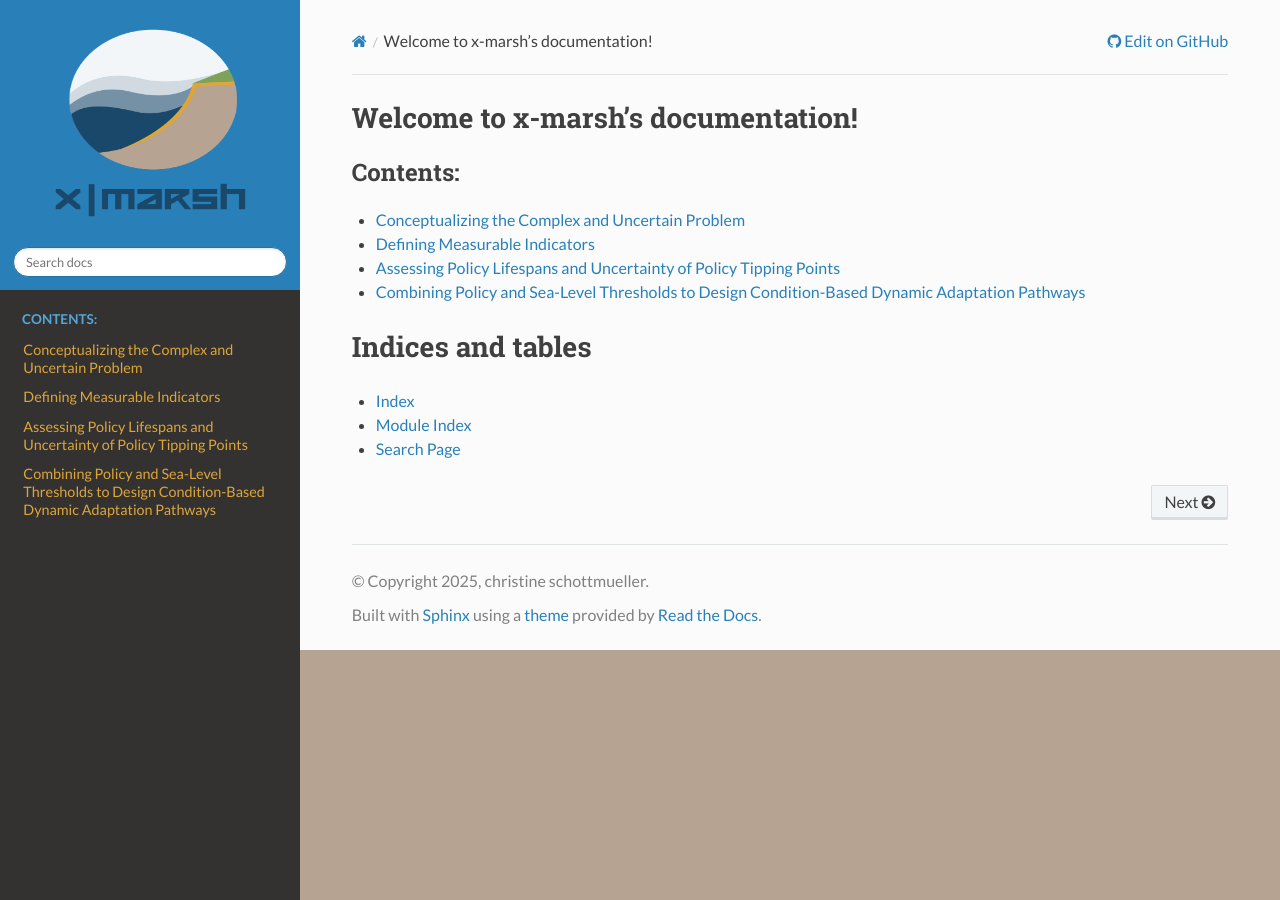
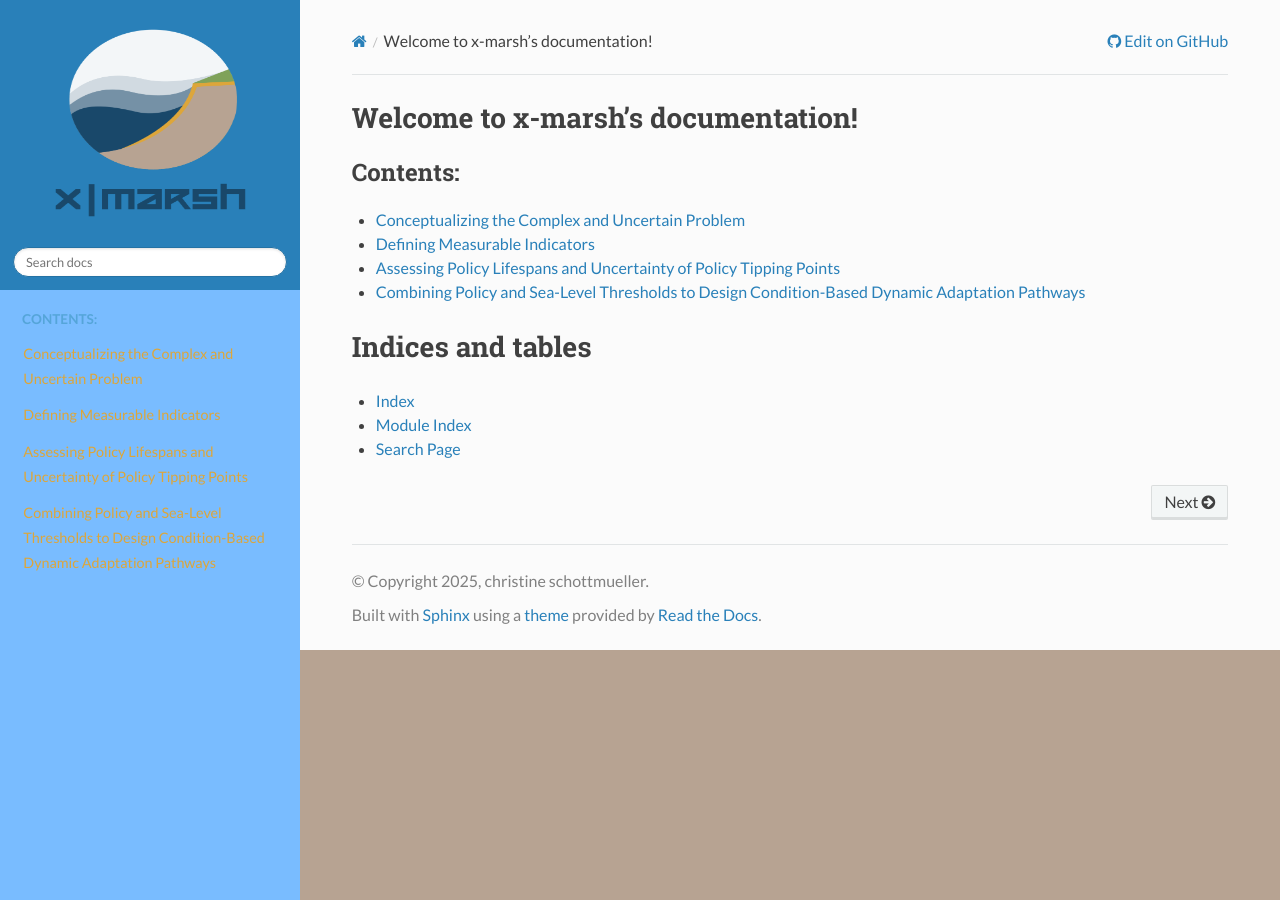
Before and after one commit to christineschottmueller/x-marsh, a Sphinx documentation site: the page built from docs/index.rst, in a window 1280 px wide. Built offline with Sphinx 7.4.7 and the Read the Docs theme 3.1.0, drawn with Linux system fonts in a browser that asks for light colours.

Commit message:
Updated custom.css

```diff
--- a/docs/_static/custom.css
+++ b/docs/_static/custom.css
@@ -4,8 +4,9 @@ body {
     font-family: 'Lato', sans-serif;
 }
 
+/* Menu-band links */
 .wy-menu-vertical a {
-  line-height: 18px;
+  line-height: 25px;
   padding: .4045em 1.618em;
   display: block;
   position: relative;
@@ -14,9 +15,12 @@ body {
 }
 
 .wy-nav-side {
-  color: #79BCFF;
+   background-color: #79BCFF;
 }
 
+.wy_breadcrumbs{
+    background-color: #79BCFF
+}
 .wy-side-nav-search > a img.logo {
     /* Fixed size to prevent reflows and support hiDPI displays */
     /* A 5 pixel margin is added on each side. The logo itself displays at 200×200 at 100% scaling. */
```
